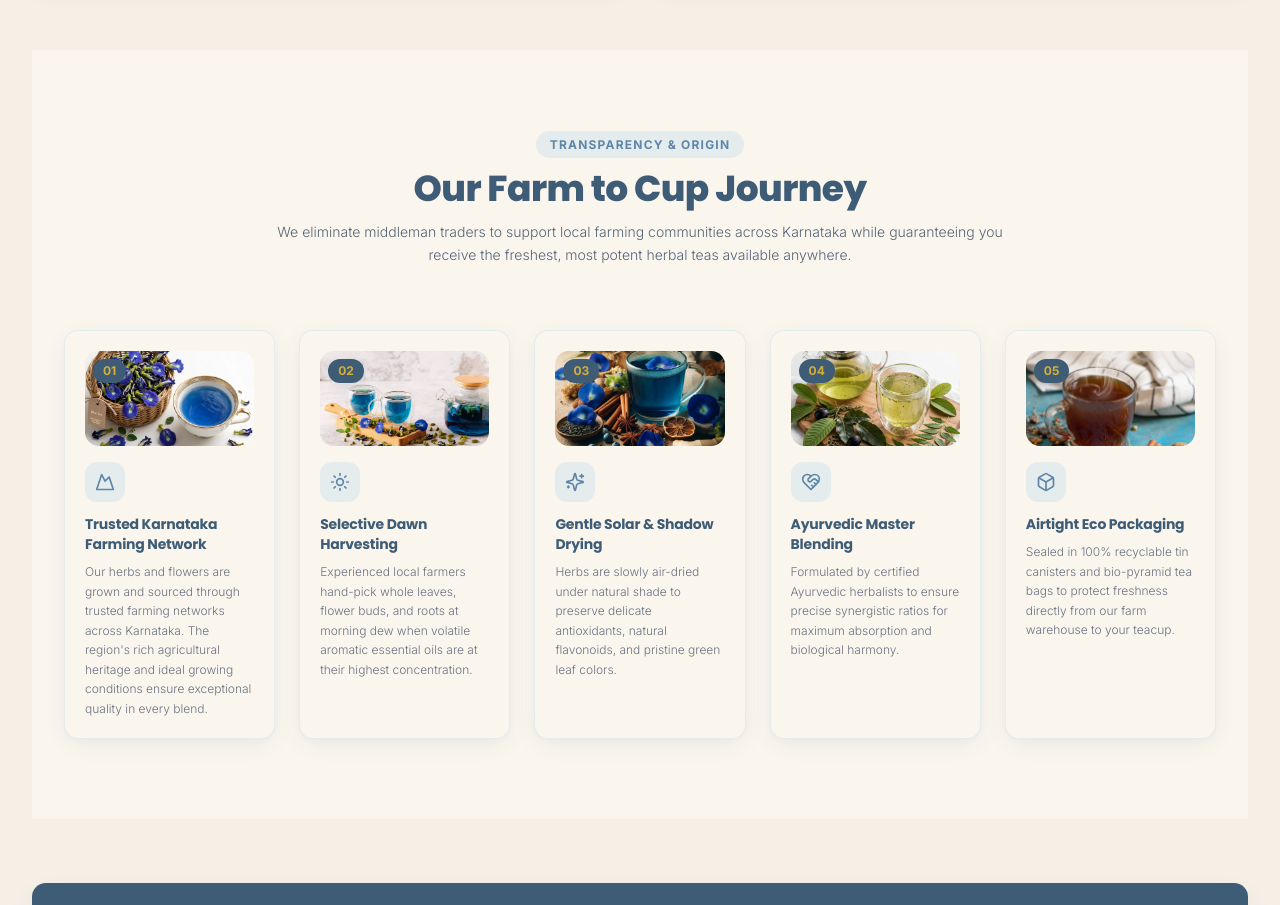
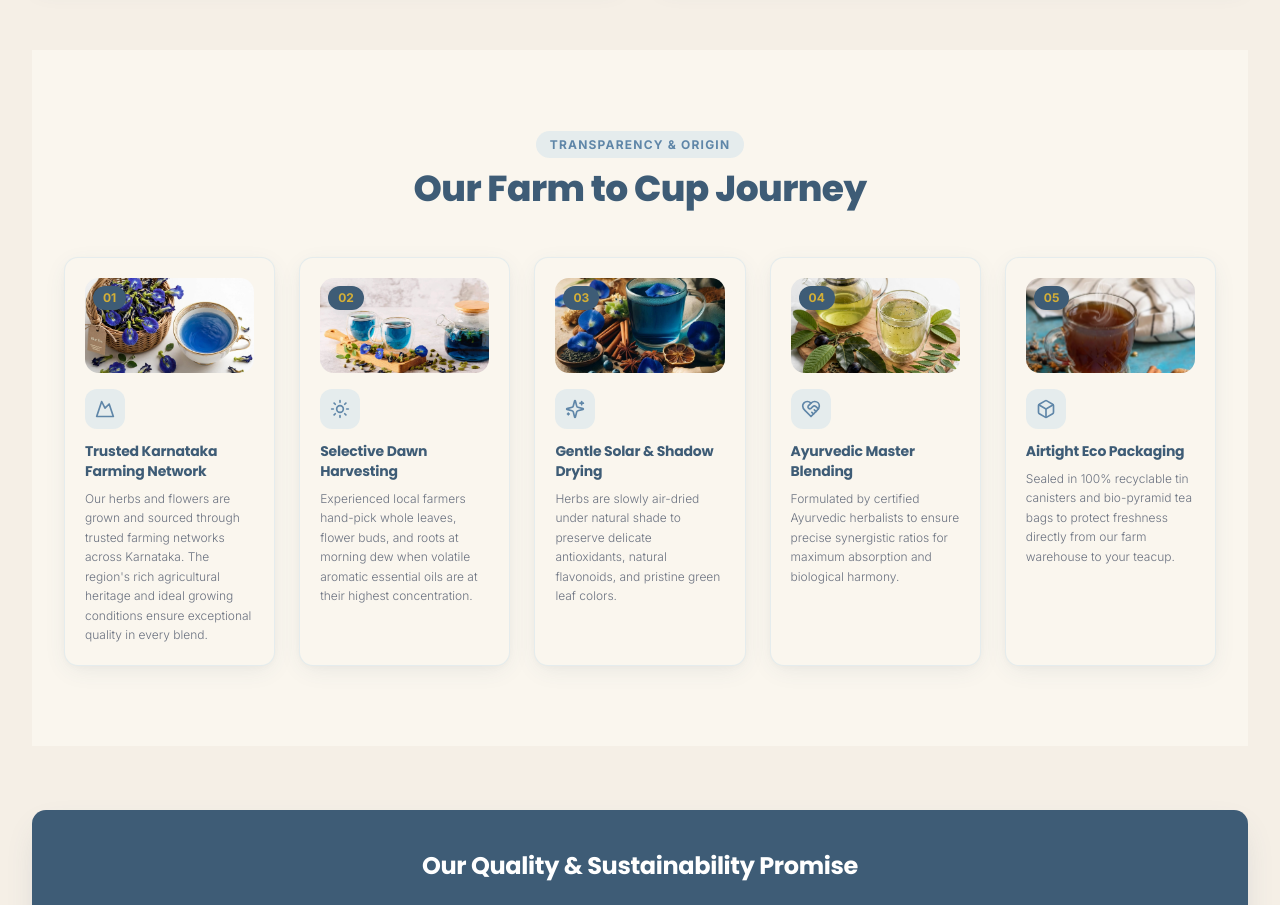
Before and after one commit to shriyajha22/primebrew-herbis, a Next.js app: page /about in a window 1280 px wide. Shown: the part 860-1765 px from the top of the page. Built offline with nearby package versions, Linux system fonts and the light colour scheme; no server answers.

Commit message:
Update Farm to Cup section: remove description paragraph and optimize spacing

```diff
--- a/src/components/home/FarmToCupStory.tsx
+++ b/src/components/home/FarmToCupStory.tsx
@@ -47,16 +47,13 @@ export default function FarmToCupStory() {
     <section className="py-20 bg-brand-bgSoft relative overflow-hidden">
       <div className="max-w-7xl mx-auto px-4 sm:px-6 lg:px-8">
         {/* Section Header */}
-        <div className="text-center max-w-3xl mx-auto space-y-3 mb-16">
+        <div className="text-center max-w-3xl mx-auto space-y-3 mb-10 sm:mb-12">
           <span className="text-xs font-bold uppercase tracking-widest text-brand-green bg-brand-mint/30 px-3.5 py-1.5 rounded-badge">
             Transparency & Origin
           </span>
           <h2 className="font-heading font-extrabold text-3xl sm:text-4xl text-brand-darkGreen">
             Our Farm to Cup Journey
           </h2>
-          <p className="text-sm text-brand-mediumGrey leading-relaxed font-light">
-            We eliminate middleman traders to support local farming communities across Karnataka while guaranteeing you receive the freshest, most potent herbal teas available anywhere.
-          </p>
         </div>
 
         {/* Timeline Cards Grid */}
```
